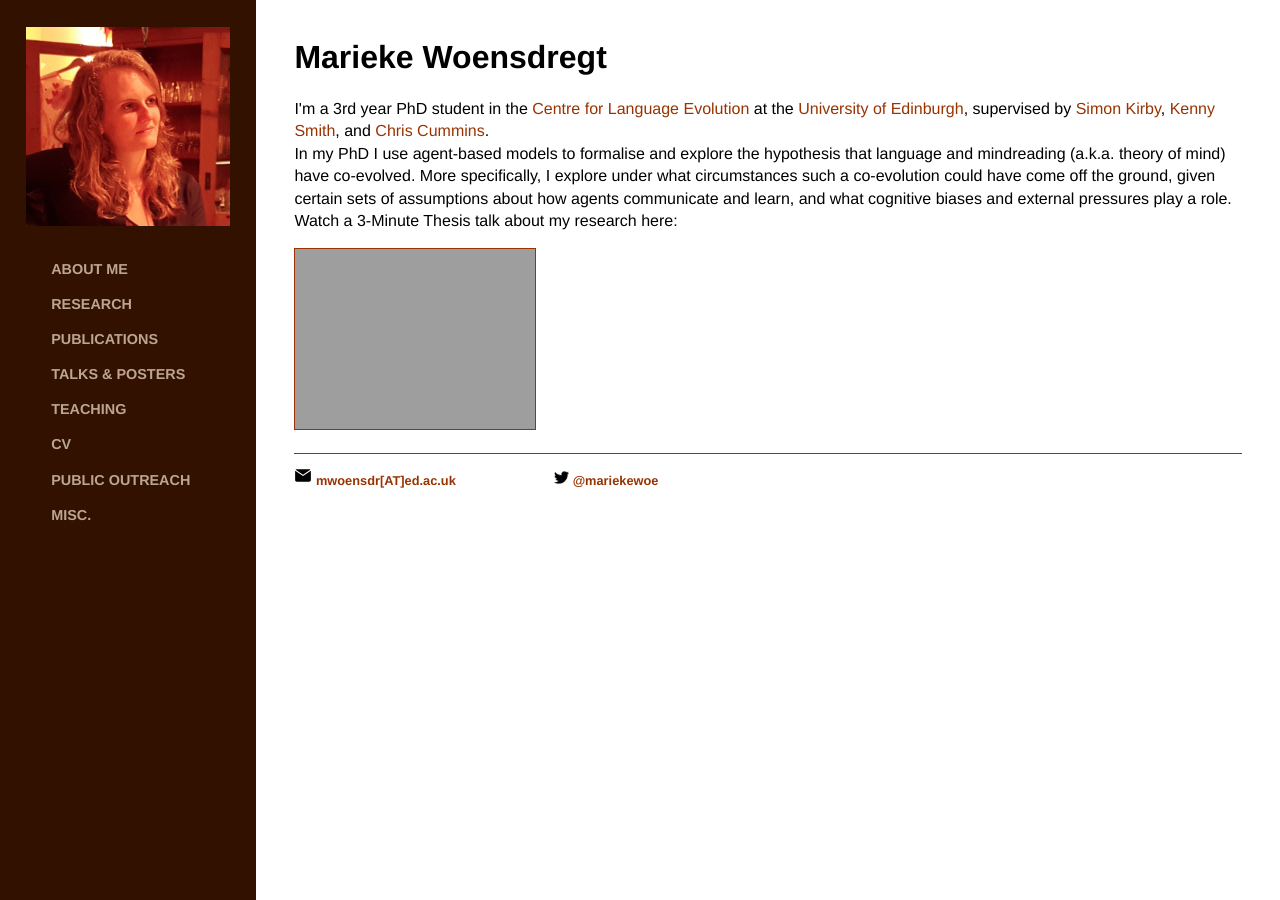
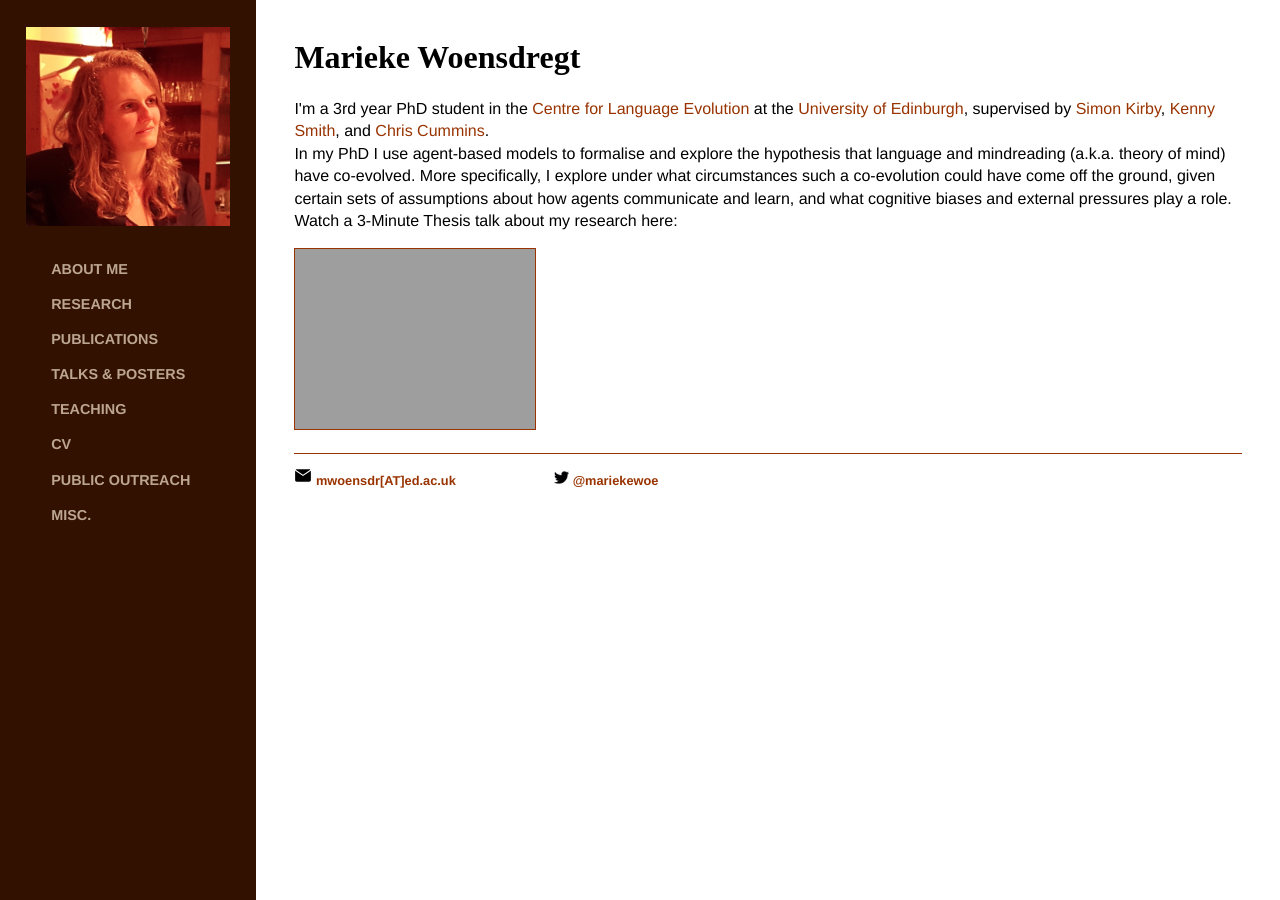
Before and after one commit to marieke-woensdregt/marieke-woensdregt.github.io, a Jekyll site: the page built from index.html, in a window 1280 px wide. Built offline with Jekyll 4.4.1, drawn with Linux system fonts in a browser that asks for light colours; grey boxes are pictures that could not be loaded.

Commit message:
Update main.css

```diff
--- a/css/main.css
+++ b/css/main.css
@@ -39,7 +39,7 @@ a.menu {
 }
 h1 {
     font-size: 2em;
-    font-family:'Helvetica', 'Arial', 'Sans-Serif';
+    font-family:'Avenir Next';
 }
 h2 {
     font-size: 1.5em;
```
